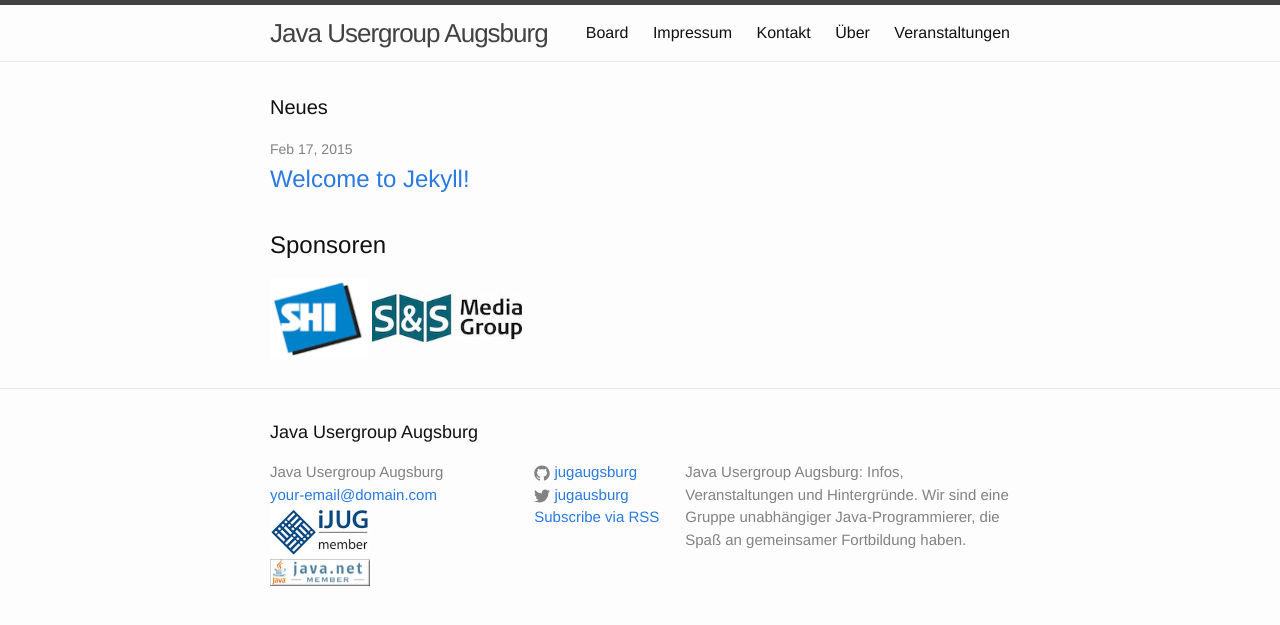
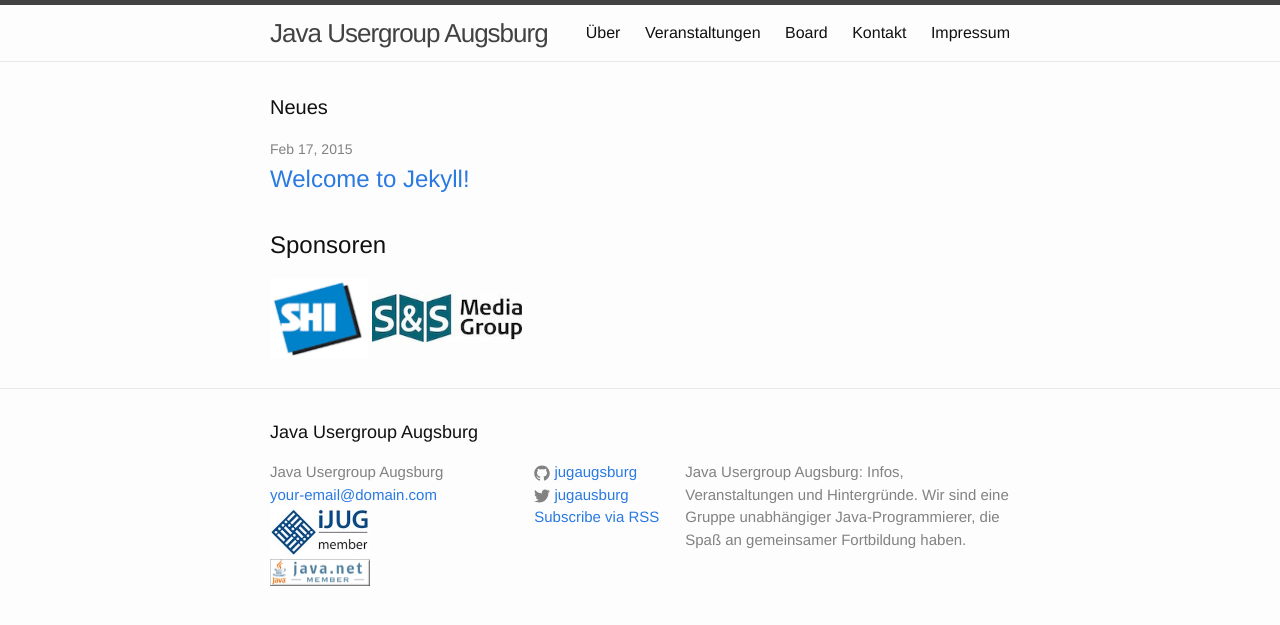
Before and after one commit to jugaugsburg/www.jug-augsburg.de, a Jekyll site: the page built from index.html, in a window 1280 px wide. Shown: the top 625 px of the page. Built offline with Jekyll 4.4.1, drawn with Linux system fonts in a browser that asks for light colours.

Commit message:
fixed navigation

```diff
--- a/_includes/header.html
+++ b/_includes/header.html
@@ -14,14 +14,12 @@
       </a>
 
       <div class="trigger">
-        {% for page in site.pages %}
-          {% if page.title %}
-          <a class="page-link" href="{{ page.url | prepend: site.baseurl }}">{{ page.title }}</a>
-          {% endif %}
-        {% endfor %}
+          <a class="page-link" href="{{site.baseurl}}/ueber/">Über</a>
+          <a class="page-link" href="{{site.baseurl}}/veranstaltungen/">Veranstaltungen</a>
+          <a class="page-link" href="{{site.baseurl}}/board/">Board</a>
+          <a class="page-link" href="{{site.baseurl}}/kontakt/">Kontakt</a>
+          <a class="page-link" href="{{site.baseurl}}/impressum/">Impressum</a>
       </div>
     </nav>
-
   </div>
-
 </header>
```
